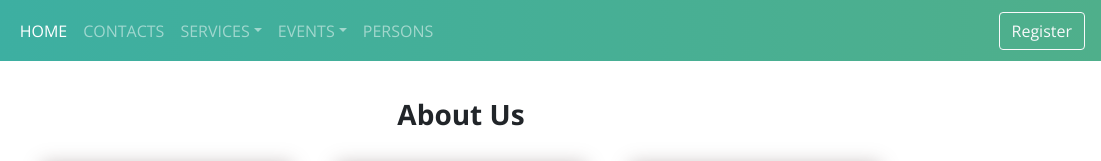
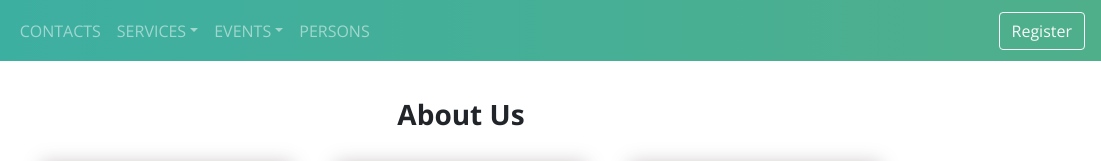
Before and after one commit to MohamadNezam/HYP-Project, a website: page statics/contact.html in a window 1280 px wide. Shown: the top 161 px of the page, 179-1280 px from the left. Drawn offline with nearby package versions, Linux system fonts and the light colour scheme.

Commit message:
Update contact.html

```diff
--- a/statics/contact.html
+++ b/statics/contact.html
@@ -43,7 +43,7 @@
 
     <div class="collapse navbar-collapse justify-content-between" id="navbarCollapse">
         <div class="navbar-nav">
-            <a href="home.html" class="nav-item nav-link active">HOME</a>
+
             <a href="contact.html" class="nav-item nav-link">CONTACTS</a>
             <div class="nav-item dropdown">
                 <a href="#" class="nav-link dropdown-toggle" data-toggle="dropdown">SERVICES</a>
```
